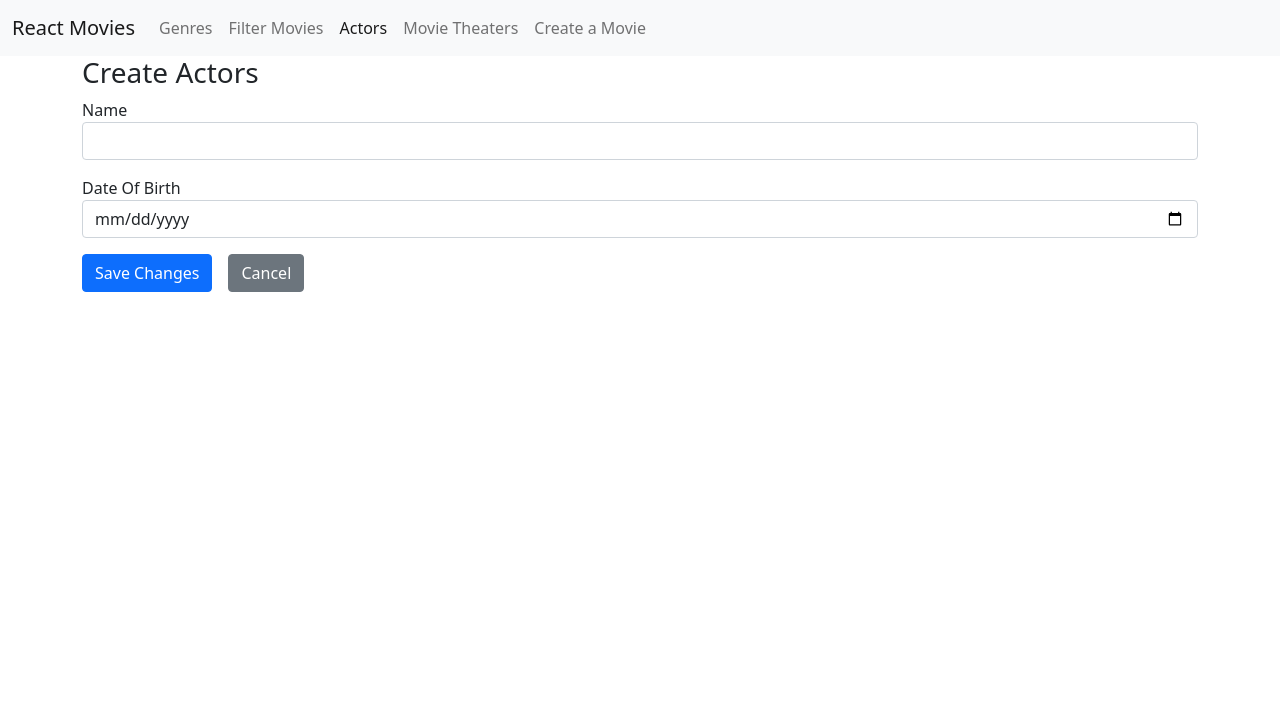
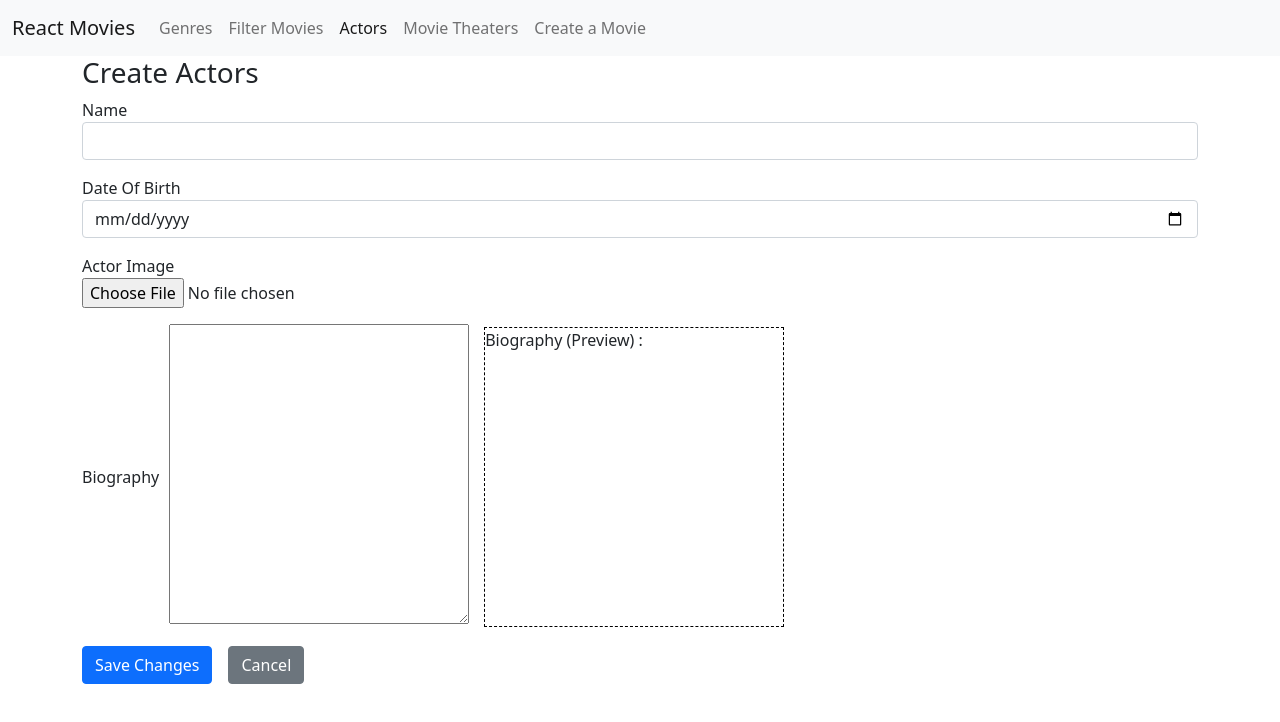
Before and after one commit to tathagat-noesys/Movies_App, a React (Vite) app in the folder movies-frontend/: page /actors/create in a window 1280 px wide. Shown: the top 722 px of the page. Built offline with nearby package versions, Linux system fonts and the light colour scheme.

Commit message:
integrated markdown component in forms.tsx

```diff
--- a/movies-frontend/package.json
+++ b/movies-frontend/package.json
@@ -15,7 +15,9 @@
     "formik": "^2.4.5",
     "react": "^18.2.0",
     "react-dom": "^18.2.0",
+    "react-markdown": "^8.0.7",
     "react-router-dom": "^6.16.0",
+    "typed-react-markdown": "^0.1.0",
     "yup": "^1.3.0"
   },
   "devDependencies": {
--- a/movies-frontend/src/actors/ActorForm.tsx
+++ b/movies-frontend/src/actors/ActorForm.tsx
@@ -1,12 +1,15 @@
 import { Formik, Form, FormikHelpers } from "formik";
 import { actorsCreationDTO } from "./actorsmodel";
+import { Link } from "react-router-dom";
+import * as Yup from "yup";
 import TextField from "../forms/TextField";
+import DateField from "./../forms/DateField";
+import ImageField from "../forms/ImageField";
 import Button from "../utils/Button";
-import { Link } from "react-router-dom";
-import DateField from "./../forms/DateField";
-import * as Yup from "yup";
+
 //css
 import css from "./ActorForm.module.css";
+import MarkdownField from "./../forms/MarkdownField";
 
 export default function ActorForm(props: ActorFormProps) {
   return (
@@ -24,6 +27,12 @@ export default function ActorForm(props: ActorFormProps) {
         <Form className={css.form}>
           <TextField field="name" />
           <DateField displayName="Date Of Birth" field="DateOfBirth" />
+          <ImageField
+            displayName="Actor Image"
+            field={"image"}
+            imageUrl={props.model.imageUrl}
+          />
+          <MarkdownField displayName="Biography" field={"biography"} />
           <Button type="submit" disabled={formikProps.isSubmitting}>
             Save Changes
           </Button>
--- a/movies-frontend/src/actors/EditActors.tsx
+++ b/movies-frontend/src/actors/EditActors.tsx
@@ -8,6 +8,9 @@ const EditActors = () => {
         model={{
           name: "Tom Holland",
           DateOfBirth: new Date("1995-01-22T13:06:58.838Z"),
+          imageUrl:
+            "https://upload.wikimedia.org/wikipedia/commons/thumb/3/3c/Tom_Holland_by_Gage_Skidmore.jpg/330px-Tom_Holland_by_Gage_Skidmore.jpg",
+          biography: `# Tom Holland  \n He was born in **London** in 1995`,
         }}
         onSubmit={(values) => console.log(values)}
       />
--- a/movies-frontend/src/actors/actorsmodel.d.ts
+++ b/movies-frontend/src/actors/actorsmodel.d.ts
@@ -1,4 +1,7 @@
 export interface actorsCreationDTO {
   name: string;
   DateOfBirth?: Date | undefined;
+  image?: File;
+  imageUrl?: string;
+  biography?: string;
 }
--- a/movies-frontend/src/forms/ImageField.tsx
+++ b/movies-frontend/src/forms/ImageField.tsx
@@ -0,0 +1,78 @@
+import { useFormikContext } from "formik";
+import { useState } from "react";
+
+const divStyle = { marginTop: "10px" };
+const imageStyle = { width: "250px", height: "250px" };
+
+const ImageField = (props: ImageFieldProps) => {
+  const [ImageBase64, setImageBase64] = useState<string>("");
+  const [ImageUrlState, setImageUrlState] = useState<string>(props.imageUrl);
+
+  const { values } = useFormikContext<any>();
+
+  const handleOnChange = (e: React.ChangeEvent<HTMLInputElement>) => {
+    if (e.target.files) {
+      const file = e.target.files[0];
+      if (file) {
+        ToBase64(file)
+          .then((base64file: string) => {
+            setImageBase64(base64file);
+          })
+          .catch((err) => console.log(err));
+        values[props.field] = file;
+        setImageUrlState("");
+      } else {
+        setImageBase64("");
+      }
+    }
+  };
+
+  const ToBase64 = (file: File) => {
+    return new Promise<string>((resolve, reject) => {
+      const reader = new FileReader();
+      reader.readAsDataURL(file);
+      reader.onload = () => resolve(reader.result as string);
+      reader.onerror = (error) => reject(error);
+    });
+  };
+  return (
+    <div className="mb-3">
+      <label htmlFor={props.displayName}>{props.displayName}</label>
+      <div>
+        <input
+          type="file"
+          id={props.displayName}
+          name={props.displayName}
+          accept=".jpg,.jprg,.webp,.png"
+          onChange={(e) => handleOnChange(e)}
+        />
+      </div>
+      <div>
+        {ImageBase64 ? (
+          <div style={divStyle}>
+            <img style={imageStyle} src={ImageBase64} alt="selected Image" />
+          </div>
+        ) : null}
+      </div>
+      <div>
+        {ImageUrlState ? (
+          <div style={divStyle}>
+            <img style={imageStyle} src={ImageUrlState} alt="selected Image" />
+          </div>
+        ) : null}
+      </div>
+    </div>
+  );
+};
+
+export default ImageField;
+
+interface ImageFieldProps {
+  displayName: string;
+  imageUrl: string;
+  field: string;
+}
+
+ImageField.defaultProps = {
+  imageUrl: "",
+};
--- /dev/null
+++ b/movies-frontend/src/forms/MarkdownField.css
@@ -0,0 +1,18 @@
+.form-markdown {
+  display: flex;
+  justify-content: flex-start;
+  align-items: center;
+}
+
+.form-markdown textarea {
+  width: 300px;
+  height: 300px;
+  margin-right: 15px;
+  margin-left: 10px;
+}
+
+.form-markdown .markdown-container {
+  border: 1px dashed black;
+  width: 300px;
+  height: 300px;
+}
--- /dev/null
+++ b/movies-frontend/src/forms/MarkdownField.tsx
@@ -0,0 +1,33 @@
+import { Field, useFormikContext } from "formik";
+import ReactMarkdown from "react-markdown";
+import "./MarkdownField.css";
+const MarkdownField = (props: MarkdownFieldProps) => {
+  const { values } = useFormikContext<any>();
+
+  return (
+    <div className={`mb-3 form-markdown`}>
+      <label htmlFor={props.field}>{props.displayName}</label>
+      <div>
+        <Field
+          id={props.field}
+          name={props.field}
+          as="textarea"
+          className={`form-textarea`}
+        />
+      </div>
+      <div>
+        <div className={`markdown-container`}>
+          <label>{props.displayName} (Preview) :</label>
+          <ReactMarkdown>{values[props.field]}</ReactMarkdown>
+        </div>
+      </div>
+    </div>
+  );
+};
+
+export default MarkdownField;
+
+interface MarkdownFieldProps {
+  displayName: string;
+  field: string;
+}
```
Also changed, not shown: movies-frontend/src/MovieTheaters/movieTheater.model.d.ts (added), 1 other file (tests, documents, lock files or other folders).
